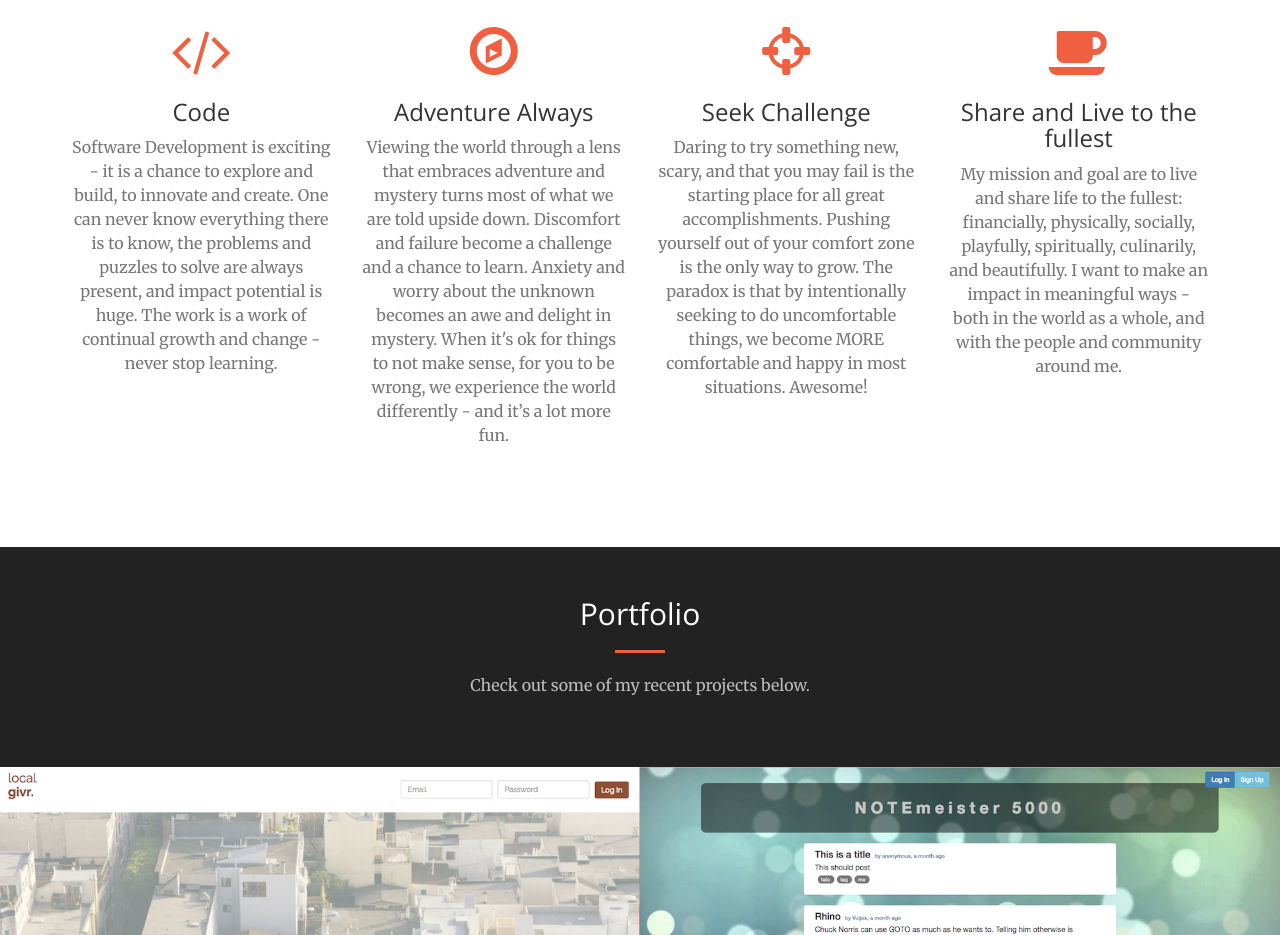
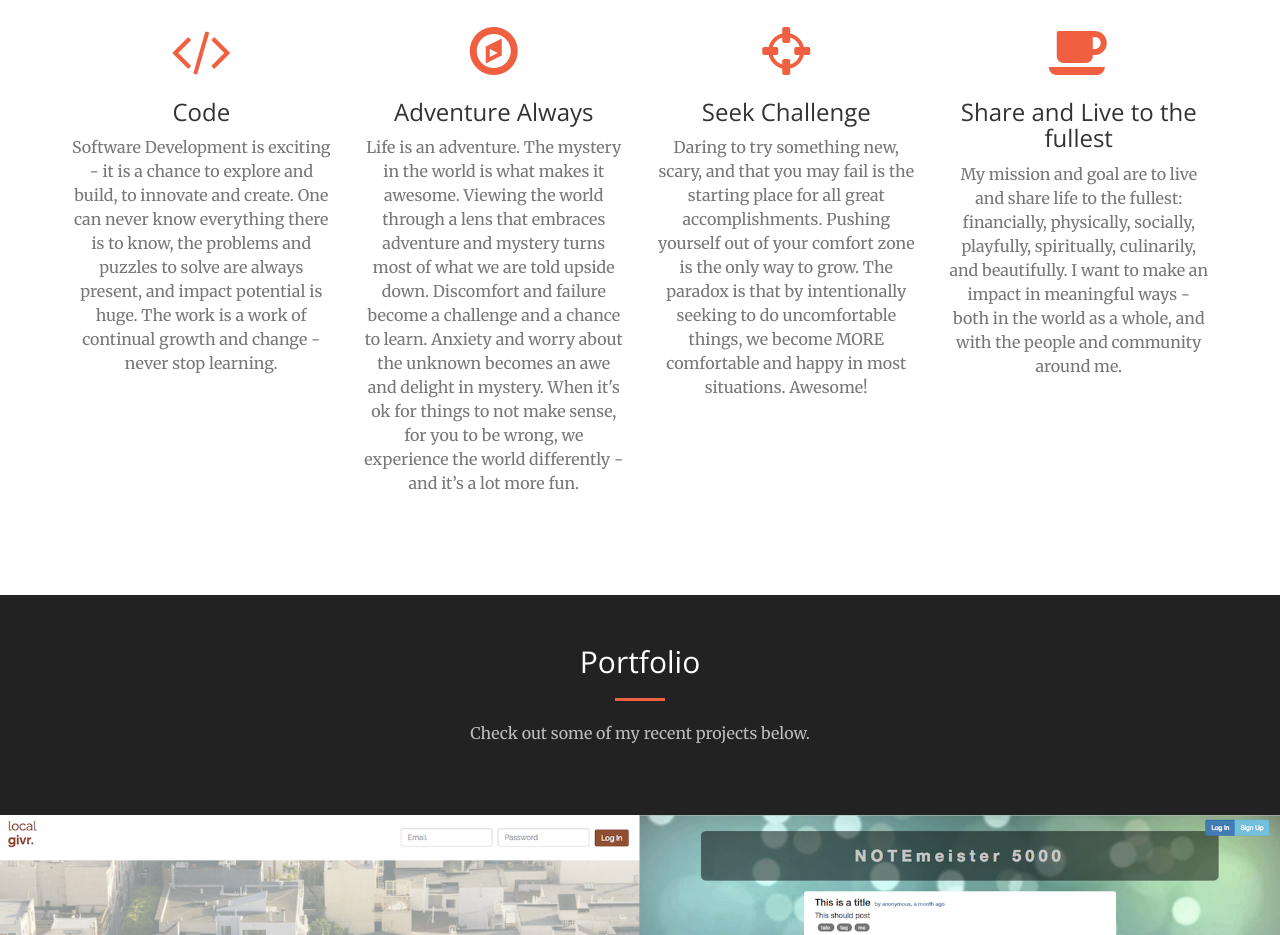
Before and after one commit to PhilShaughnes/PhilShaughnes, a website: page index.html in a window 1280 px wide. Shown: the part 1318-2253 px from the top of the page. Drawn offline with nearby package versions, Linux system fonts and the light colour scheme; files that its build step writes are made by us from their sources.

Commit message:
edited adventure

```diff
--- a/index.html
+++ b/index.html
@@ -152,7 +152,7 @@
                     <div class="service-box">
                         <i class="fa fa-4x fa-compass text-primary sr-icons"></i>
                         <h3>Adventure Always</h3>
-                        <p class="text-muted">Viewing the world through a lens that embraces adventure and mystery turns most of what we are told upside down. Discomfort and failure become a challenge and a chance to learn. Anxiety and worry about the unknown becomes an awe and delight in mystery. When it's ok for things to not make sense, for you to be wrong, we experience the world differently - and it’s a lot more fun.</p>
+                        <p class="text-muted">Life is an adventure. The mystery in the world is what makes it awesome. Viewing the world through a lens that embraces adventure and mystery turns most of what we are told upside down. Discomfort and failure become a challenge and a chance to learn. Anxiety and worry about the unknown becomes an awe and delight in mystery. When it's ok for things to not make sense, for you to be wrong, we experience the world differently - and it’s a lot more fun.</p>
                     </div>
                 </div>
                 <div class="col-lg-3 col-md-6 text-center">
```
